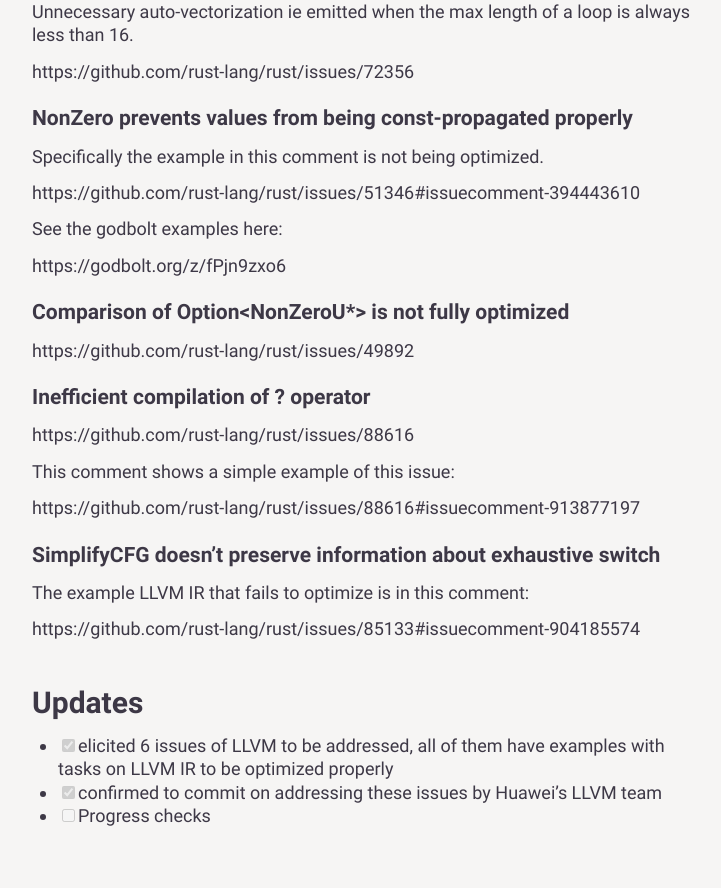
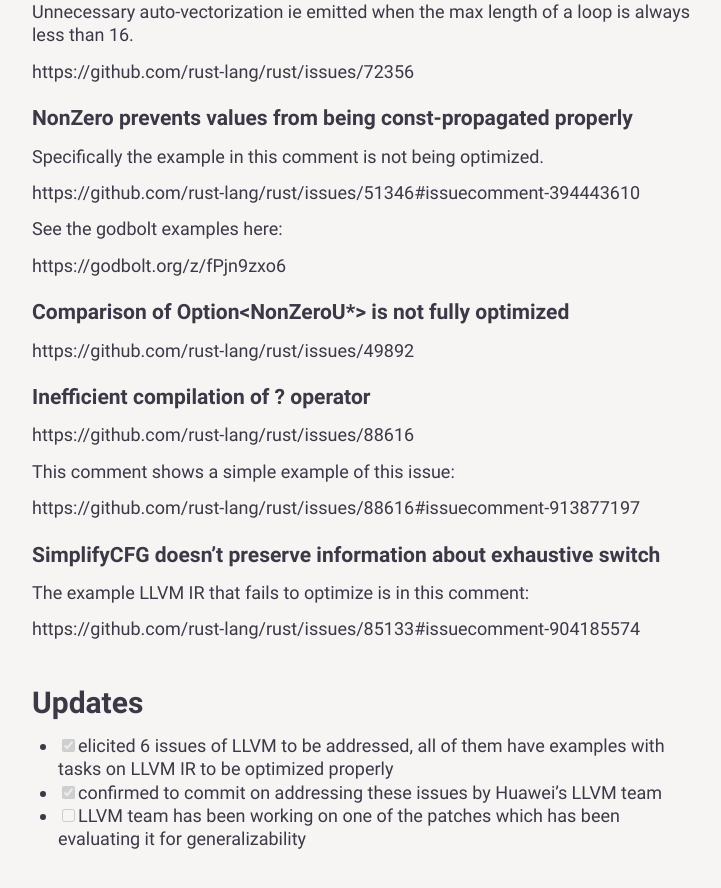
Before and after one commit to yijunyu/trusted-programming.github.io, a Jekyll site: the page built from articles/work-in-progress/Compiler/LLVM.md, in a window 1280 px wide and 900 px high, scrolled down 917 px. Shown: the top 888 px of the window, without its empty margins (273-994 px from the left). Built offline with Jekyll 4.4.1, drawn with Linux system fonts in a browser that asks for light colours.

Commit message:
Update LLVM.md

```diff
--- a/articles/work-in-progress/Compiler/LLVM.md
+++ b/articles/work-in-progress/Compiler/LLVM.md
@@ -68,4 +68,4 @@ https://github.com/rust-lang/rust/issues/85133#issuecomment-904185574
 
 - [x] elicited 6 issues of LLVM to be addressed, all of them have examples with tasks on LLVM IR to be optimized properly
 - [x] confirmed to commit on addressing these issues by Huawei's LLVM team
-- [ ] Progress checks
+- [ ] LLVM team has been working on one of the patches which has been evaluating it for generalizability
```
